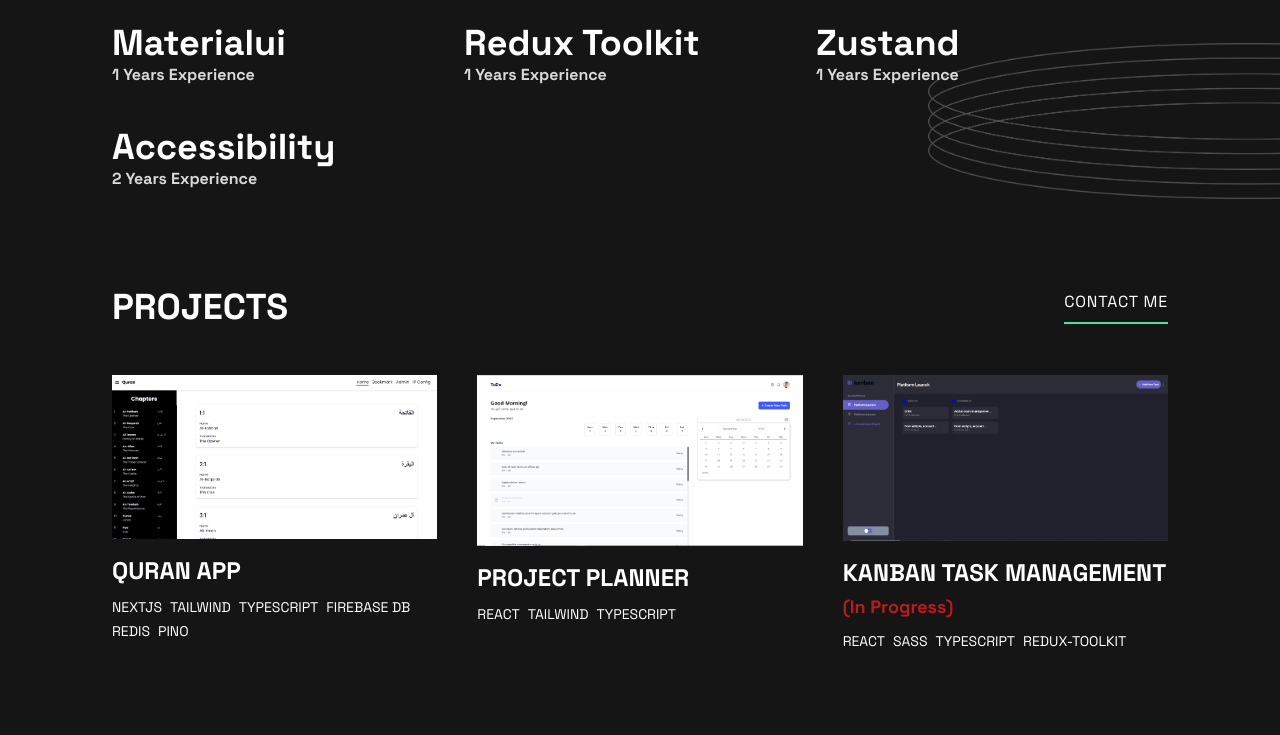
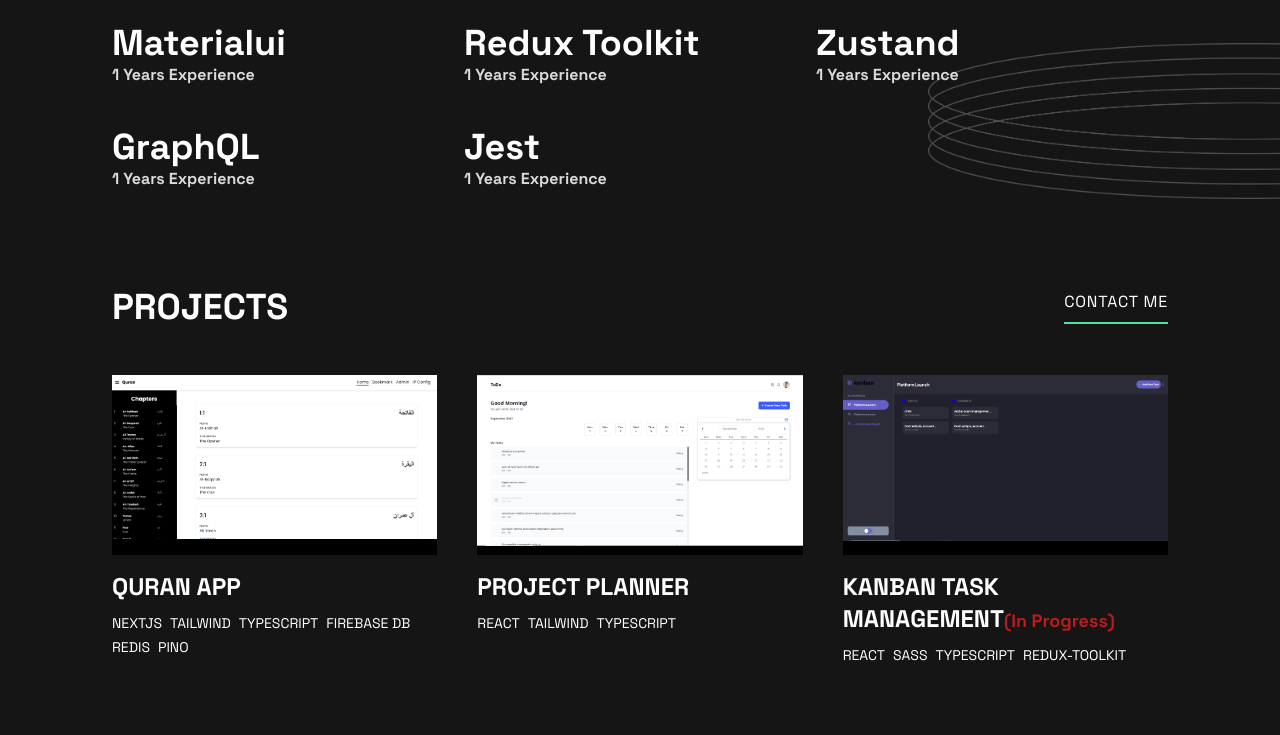
Before and after one commit to Abdulmojeed58/Portfolio, a React (Create React App) app: page / in a window 1280 px wide. Shown: the part 920-1655 px from the top of the page. Built offline with nearby package versions, Linux system fonts and the light colour scheme.

Commit message:
chore: refactor the project images

```diff
--- a/src/App.js
+++ b/src/App.js
@@ -6,7 +6,6 @@ import ProjectItems from "./components/ProjectItems";
 
 function App() {
   return (
-    // <div className="bg-backGround sm:mx-0 px-1 sm:px-28 lg:px-44">
     <div className="min-h-screen pt-5 font-body bg-backGround">
       <div className="background">
         <Nav />
@@ -30,7 +29,6 @@ function App() {
         </div>
       </div>
     </div>
-    // </div>
   );
 }
 
--- a/src/components/LanguageItems.jsx
+++ b/src/components/LanguageItems.jsx
@@ -15,7 +15,8 @@ const NO_OF_LANGUAGES = [
   { name: "materialui", years: 1 },
   { name: "redux toolkit", years: 1 },
   { name: "zustand", years: 1 },
-  { name: "accessibility", years: 2 },
+  { name: "GraphQL", years: 1 },
+  { name: "Jest", years: 1 },
 ];
 
 const LanguageItems = () => {
--- a/src/components/Project.jsx
+++ b/src/components/Project.jsx
@@ -8,7 +8,7 @@ const ProjectLanguageList = ({ lists }) => {
 const Project = ({ item }) => {
   return (
     <div className="mt-10 lg:mt-5">
-      <div className="relative">
+      <div className="relative bg-[#000] min-h-[110px] lg:min-h-[120px] xl:min-h-[180px]">
         <div className="hidden w-full h-full bg-[#000000a1] z-10 absolute top-0 left-0 right-0 text-sm lg:flex flex-col justify-center items-center gap-10 opacity-0 hover:opacity-100 transition ease-linear duration-200 cursor-pointer">
           <a target="_blank" rel="noreferrer" href={item.live} className="btn">
             view project
@@ -17,11 +17,16 @@ const Project = ({ item }) => {
             view code
           </a>
         </div>
-        <LazyLoadImage src={item.image} alt={item.name} className="" />
+        <LazyLoadImage src={item.image} alt={item.name} className="min-h-full" />
       </div>
       <div>
-        <h2 className="font-bold text-2xl mt-4">{item.name}
-        {item.inProgress && <span className="text-lg text-red-700 capitalize"> (In Progress)</span>}
+        <h2 className="font-bold text-2xl mt-4">
+          {item.name}
+          {item.inProgress && (
+            <span className="text-lg text-red-700 capitalize">
+              (In Progress)
+            </span>
+          )}
         </h2>
         <ul className="mt-2 mb-6">
           {item.languages.map((list, index) => (
```
